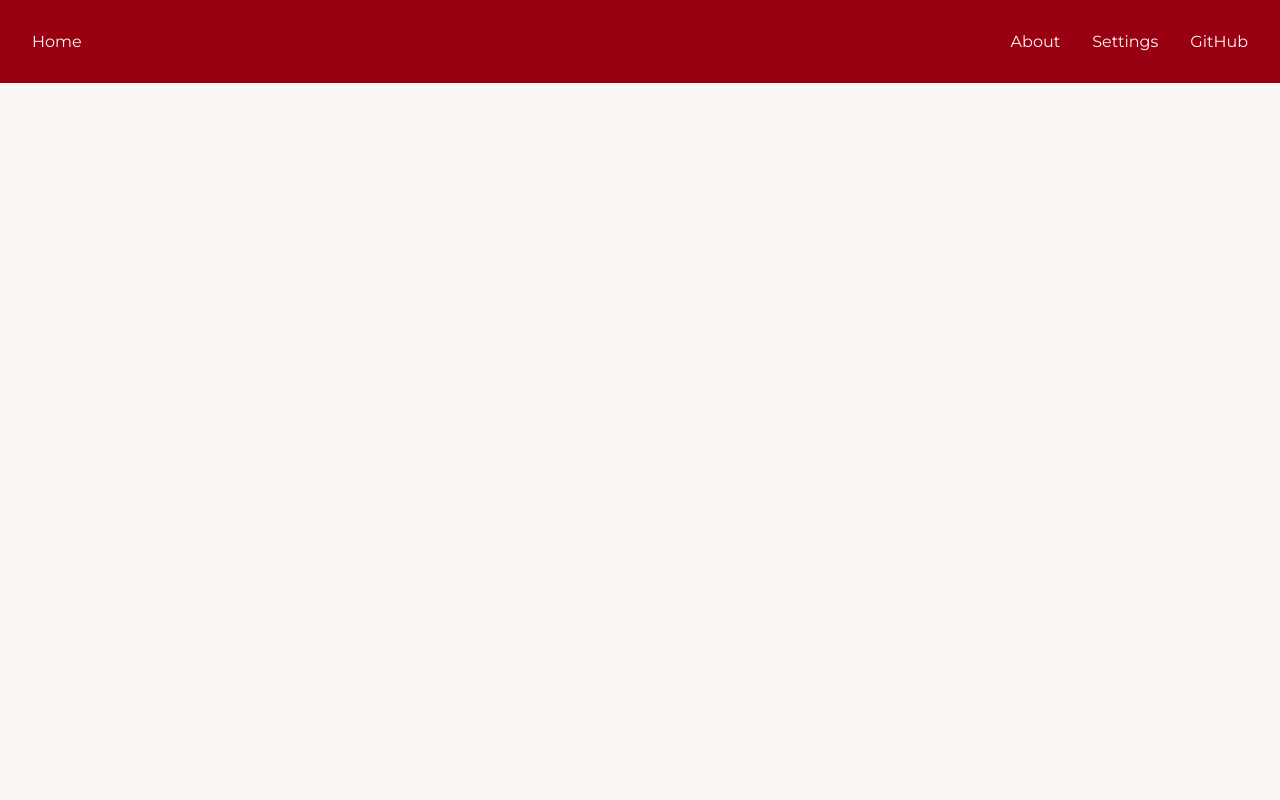
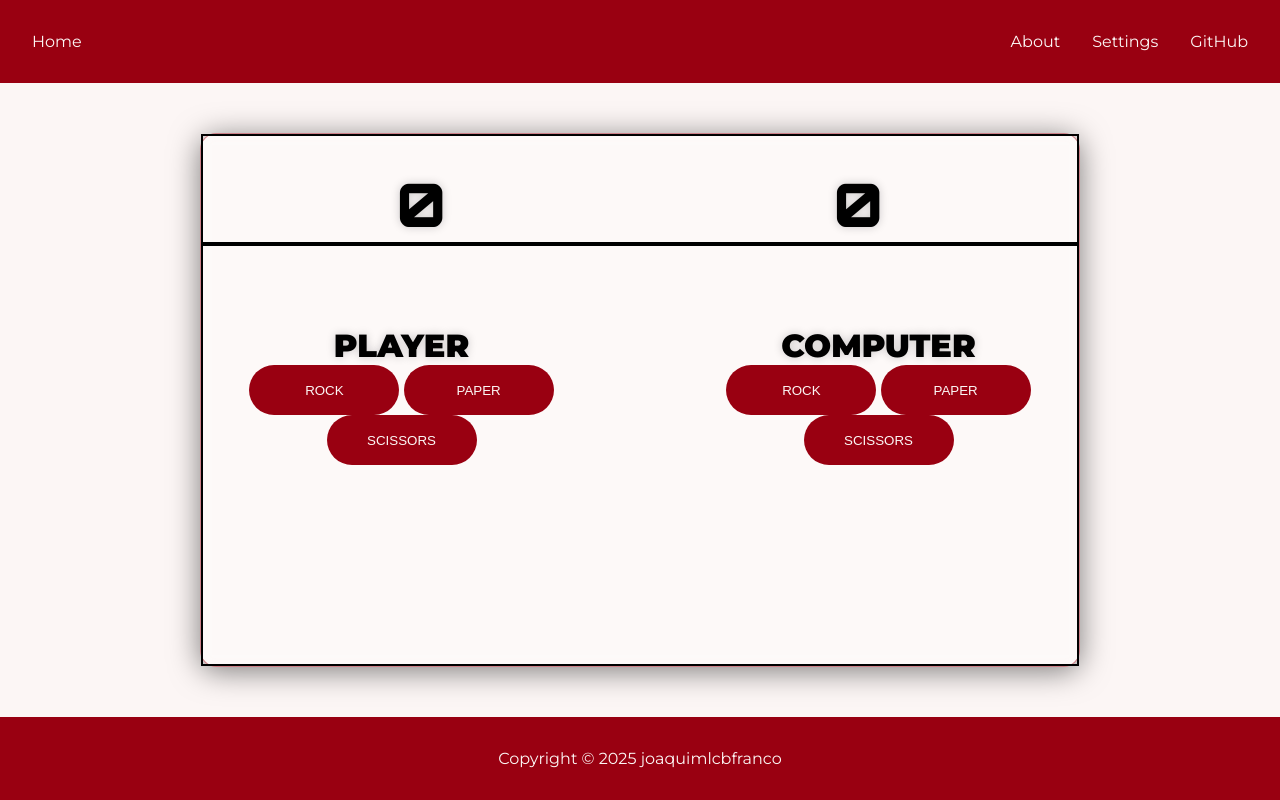
Before and after one commit to joaquimlcbfranco/rock-paper-scissors, a plain HTML site: page index.html in a window 1280 px wide. Drawn offline with Linux system fonts and the light colour scheme.

Commit message:
Add content and footer sections

```diff
--- a/index.html
+++ b/index.html
@@ -18,5 +18,33 @@
             </ul>
         </div>
     </div>
+
+    <div class="content">
+        <div class="results">
+            <p class="human-score">0</p>
+            <p class="computer-sscore">0</p>
+        </div>
+        <div class="game">
+            <div class="start-game hide">
+                <button class="title">START GAME</p>
+            </div>
+            <div class="human">
+                <p class="title">PLAYER</p>
+                <button type="button" class="human-rock">ROCK</button>
+                <button type="button" class="human-paper">PAPER</button>
+                <button type="button" class="human-scissors">SCISSORS</button>
+            </div>
+            <div class="computer">
+                <p class="title">COMPUTER</p>
+                <button type="button" class="computer-rock">ROCK</button>
+                <button type="button" class="computer-paper">PAPER</button>
+                <button type="button" class="computer-scissors">SCISSORS</button>
+            </div>
+        </div>
+    </div>
+
+    <div class="footer">
+        <p>Copyright © 2025 joaquimlcbfranco</p>
+    </div>
 </body>
 </html>
--- a/styles.css
+++ b/styles.css
@@ -1,5 +1,5 @@
 @import url('https://fonts.googleapis.com/css2?family=Roboto:ital,wght@0,100;0,300;0,400;0,500;0,700;0,900;1,100;1,300;1,400;1,500;1,700;1,900&display=swap');
-
+@import url('https://fonts.googleapis.com/css2?family=Orbitron:wght@400..900&display=swap');
 @import url('https://fonts.googleapis.com/css2?family=Montserrat:ital,wght@0,100..900;1,100..900&display=swap');
 
 * {
@@ -9,7 +9,11 @@
 }
 
 body {
+    display: flex;
+    flex-direction: column;
+    height: 100vh;
     background-color: #FCF6F5;
+    font-family: 'Montserrat', sans-serif;
 }
 
 a {
@@ -23,7 +27,28 @@ ul {
     margin: 0;
     padding: 0;
     list-style-type: none;
+}
 
+button {
+    height: 50px;
+    width: 150px;
+    border-radius: 25px;
+    border: 0px;
+    transition: background-color 0.2s ease-in-out;
+    background-color: #990011;
+    color: #FCF6F5;
+}
+
+button:hover {
+    box-shadow: 0 4px 30px rgba(0, 0, 0, 0.5);
+    background-color: #FCF6F5;
+    color: #990011;
+}
+
+.title {
+    font-family: 'Montserrat', sans-serif;
+    font-weight: 900;
+    font-size: 32px;
 }
 
 .header {
@@ -34,9 +59,74 @@ ul {
     background-color: #990011;
     color: #FCF6F5;
     font-family: 'Montserrat', sans-serif;
+    font-weight: 400;
+    font-size: 16px;
 }
 
 .links ul {
     display: flex;
     gap: 32px;
 }
+
+.content {
+    text-align: center;
+    display: flex;
+    flex-direction: column;
+    flex: 1;
+    margin: 50px 200px;
+    background: rgba(255, 255, 255, 0.34);
+    border-radius: 16px;
+    box-shadow: 0 4px 30px rgba(0, 0, 0, 0.5);
+    backdrop-filter: blur(7px);
+    -webkit-backdrop-filter: blur(7px);
+    border: 1px solid rgba(153, 0, 17, 0.49);
+}
+
+.game {
+    display: flex;
+    gap: 80px;
+    padding-top: 80px;
+    flex: 1;
+    justify-content: space-evenly;
+    border: 2px solid black;
+}
+
+.results {
+    border: 2px solid black;
+    padding-bottom: 0;
+    padding-top: 30px;
+    margin: 0;
+    display: flex;
+    justify-content: space-around;
+    align-items: center;
+    font-family: 'Orbitron', sans-serif;
+    font-size: 60px;
+    font-weight: 900;
+}
+
+.content p {
+    text-shadow: 0 0px 10px rgba(0, 0, 0, 0.2);
+}
+
+.start-game button {
+    width: 350px;
+    height: 100px;
+    justify-content: center;
+    padding: 0px;
+    display: flex;
+    align-items: center;
+}
+
+.hide {
+    display: none;
+}
+
+.footer {
+    display: flex;
+    justify-content: center;
+    align-items: center;
+    padding: 32px;
+    background-color: #990011;
+    color: #FCF6F5;
+    font-family: 'Montserrat', sans-serif;
+}
```
